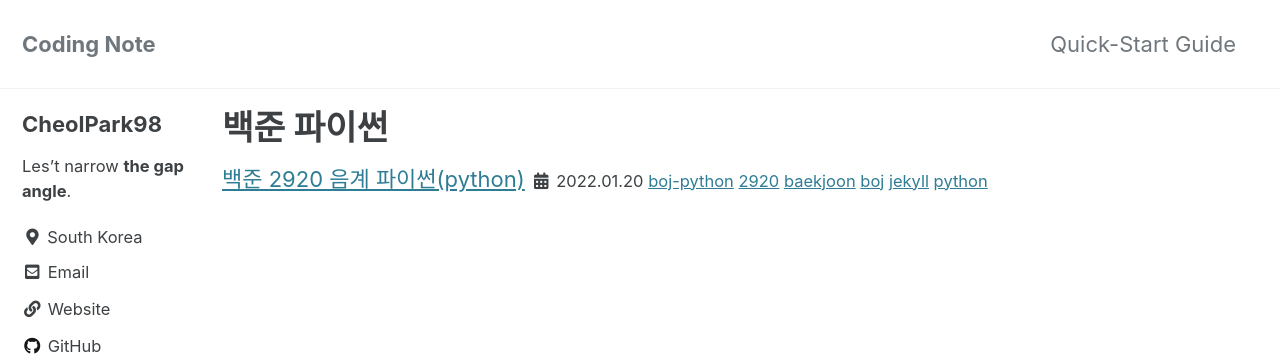
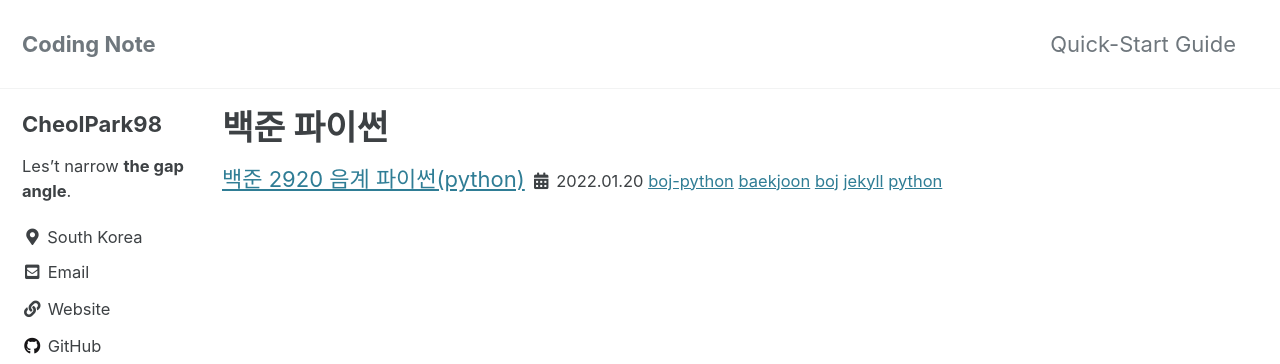
Before and after one commit to CheolPark98/CheolPark98.github.io, a Jekyll site: the page built from categories/category-boj-python.md, in a window 1280 px wide. Shown: the top 364 px of the page. Built offline with Jekyll 4.4.1, drawn with Linux system fonts in a browser that asks for light colours; cached includes are drawn as plain includes.

Commit message:
Update 2022-01-20-test copy.md

```diff
--- a/_posts/2022-01-20-test copy.md
+++ b/_posts/2022-01-20-test copy.md
@@ -1,9 +1,9 @@
 ---
 title:  "백준 2920 음계 파이썬(python)"
 categories: boj-python
-tags: [python, baekjoon, jekyll,boj, 2920]
-toc: ture
-toc_sticky: true
+tags: [python, baekjoon, jekyll,boj]
+# toc: ture
+# toc_sticky: true
 ---
 
 #문제
```
